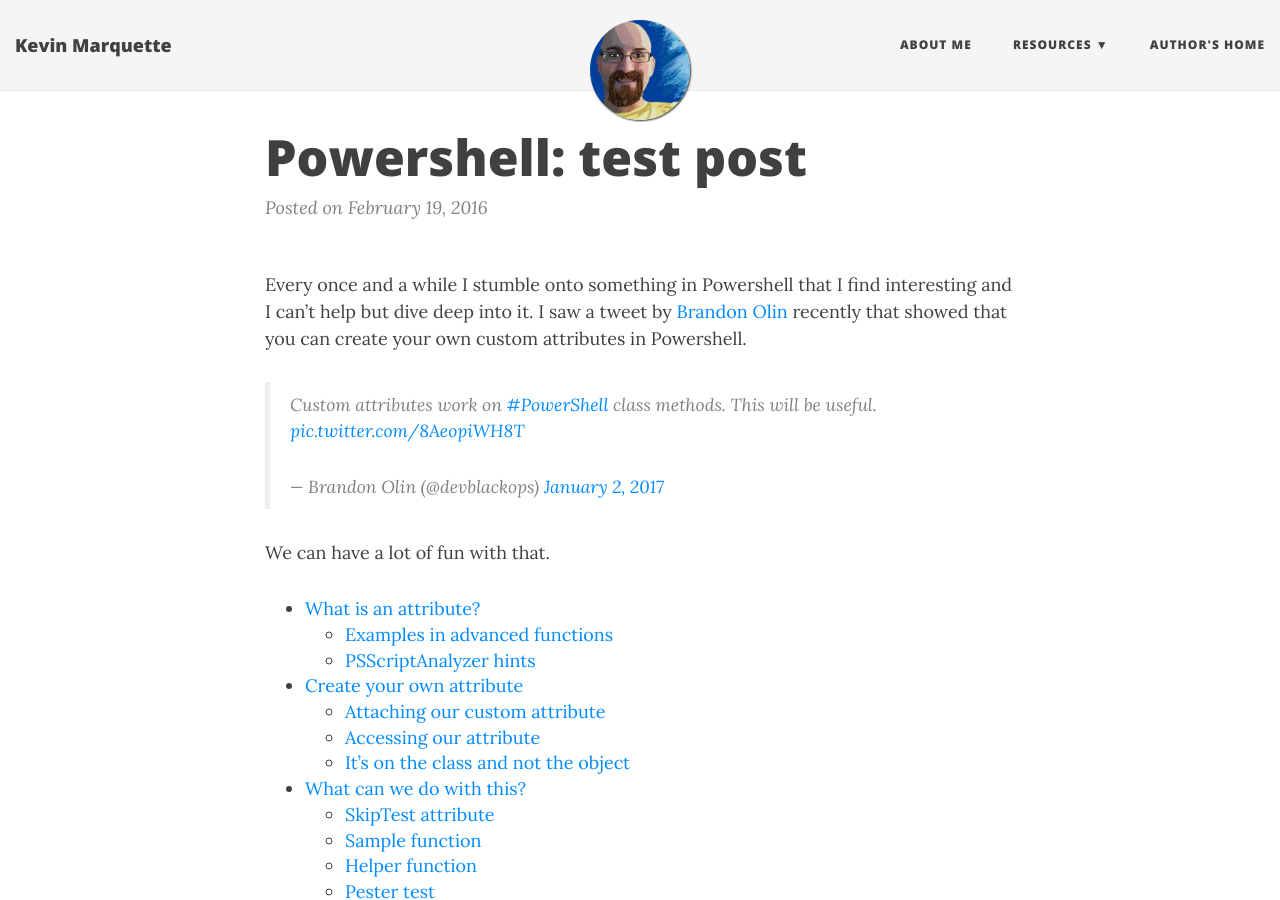
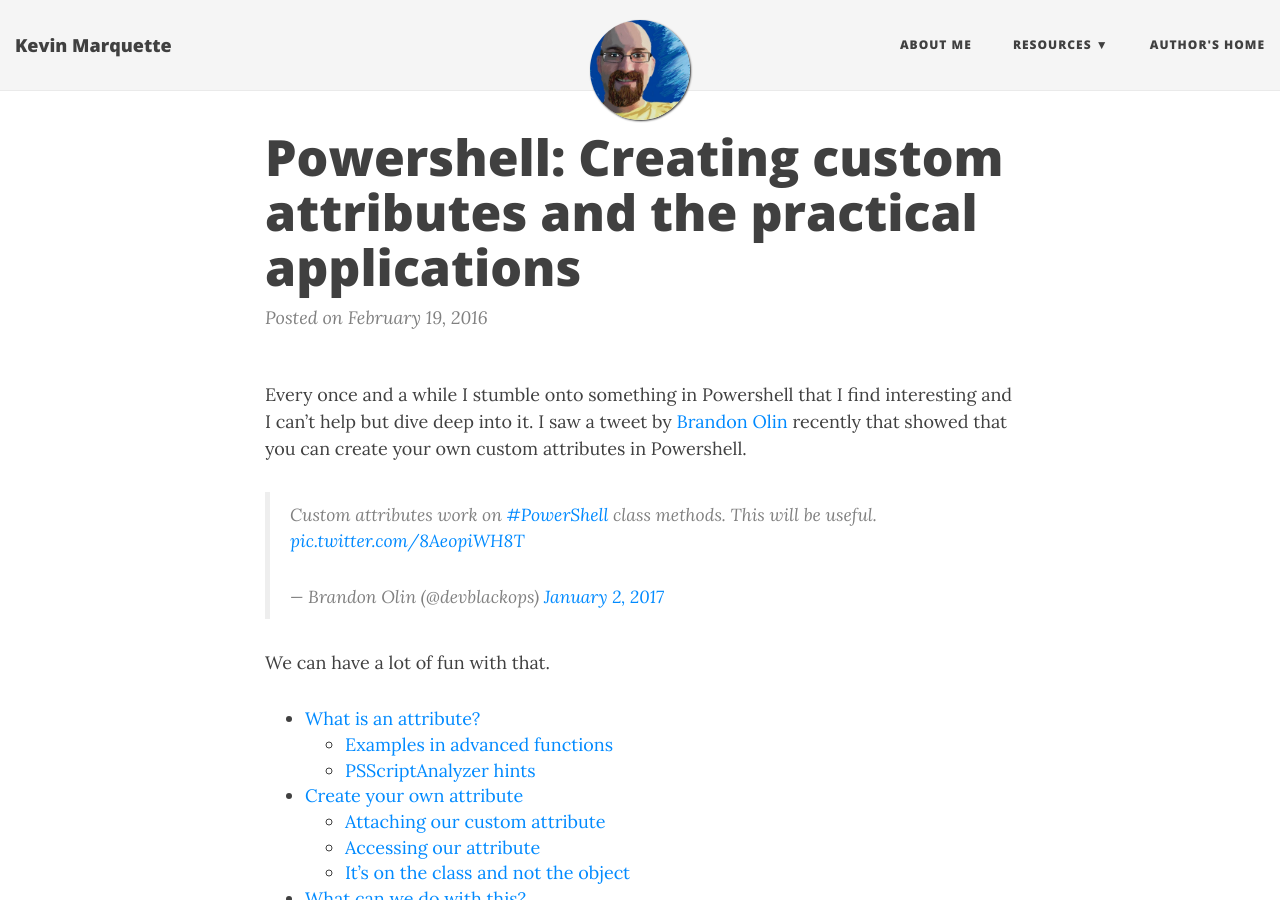
Before and after one commit to KevinMarquette/kevinmarquette.github.io, a Jekyll site: the page built from _posts/2016-01-01-Powershell-test.md, in a window 1280 px wide and 900 px high. Built offline with Jekyll 4.4.1, drawn with Linux system fonts in a browser that asks for light colours; nearby versions of some CDN libraries; comment, search, counter and statistics services are not loaded; some of the changed text lies outside the part shown.

Commit message:
Updated title and tags

```diff
--- a/_posts/2016-01-01-Powershell-test.md
+++ b/_posts/2016-01-01-Powershell-test.md
@@ -1,8 +1,8 @@
 ---
 layout: post
-title: "Powershell: test post"
+title: "Powershell: Creating custom attributes and the practical applications"
 date: 2016-02-19
-tags: [PowerShell,Classes]
+tags: [PowerShell,Classes,Attribute,Validator,Transform]
 ---
 
 Every once and a while I stumble onto something in Powershell that I find interesting and I can't help but dive deep into it. I saw a tweet by [Brandon Olin](https://twitter.com/devblackops) recently that showed that you can create your own custom attributes in Powershell.
```
